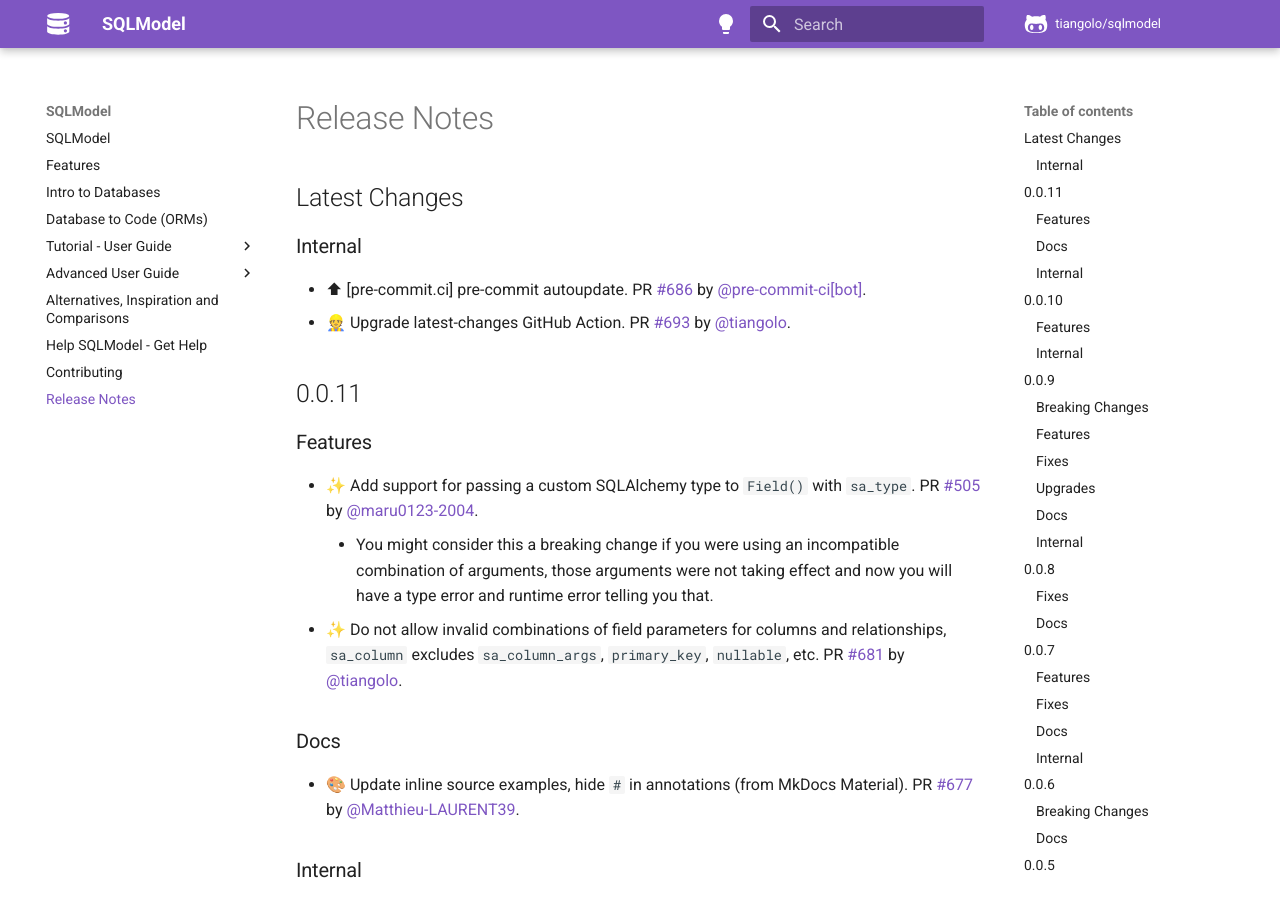
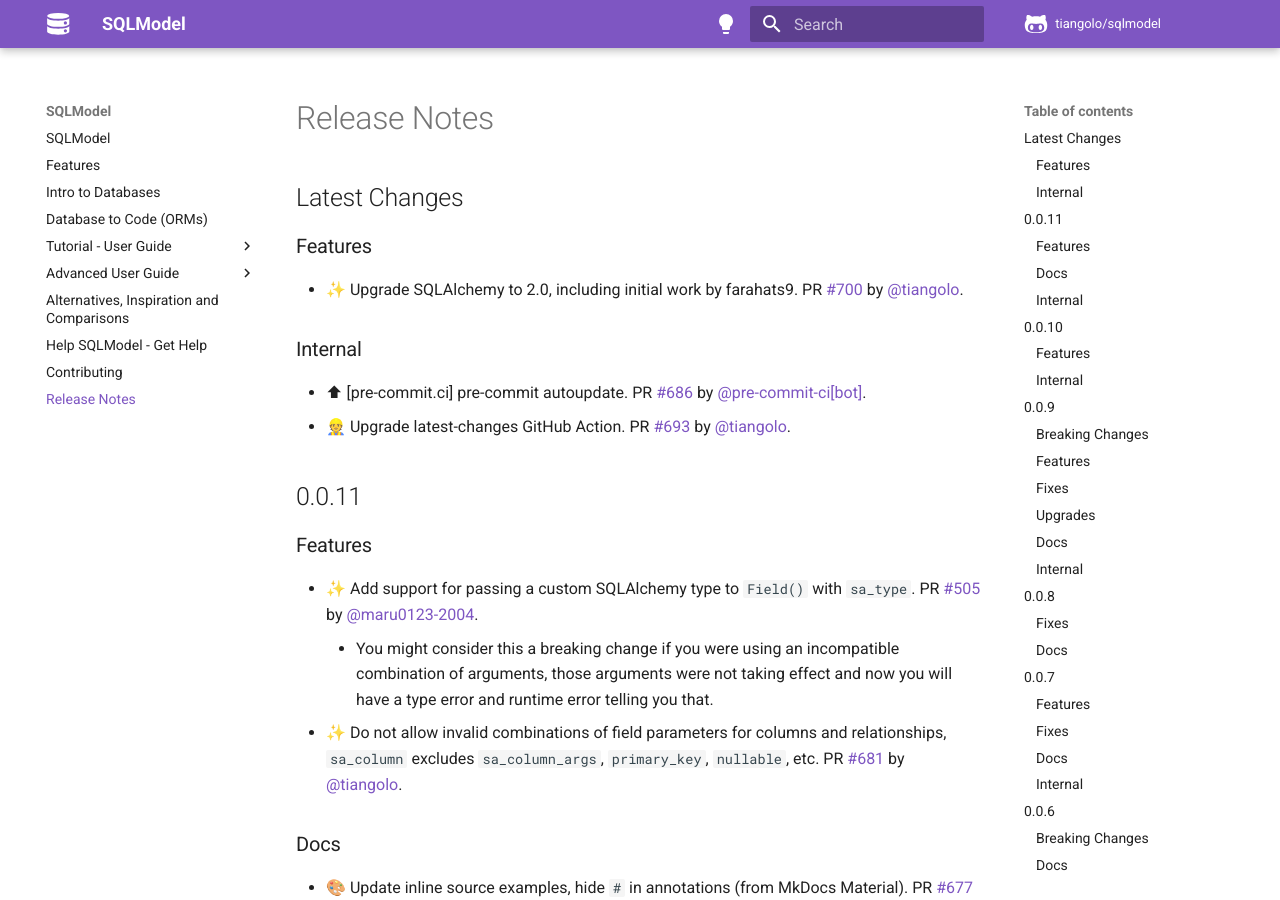
Before and after one commit to sztrakabalint/fastapi-sqlmodel, an MkDocs documentation site: the page built from docs/release-notes.md, in a window 1280 px wide and 900 px high. Built offline with MkDocs 1.6.1 and Material for MkDocs 9.7.7, drawn with Linux system fonts in a browser that asks for light colours; comment, search, counter and statistics services are not loaded.

Commit message:
📝 Update release notes

```diff
--- a/docs/release-notes.md
+++ b/docs/release-notes.md
@@ -1,6 +1,10 @@
 # Release Notes
 
 ## Latest Changes
+
+### Features
+
+* ✨ Upgrade SQLAlchemy to 2.0, including initial work by farahats9. PR [#700](https://github.com/tiangolo/sqlmodel/pull/700) by [@tiangolo](https://github.com/tiangolo).
 
 ### Internal
 
```
